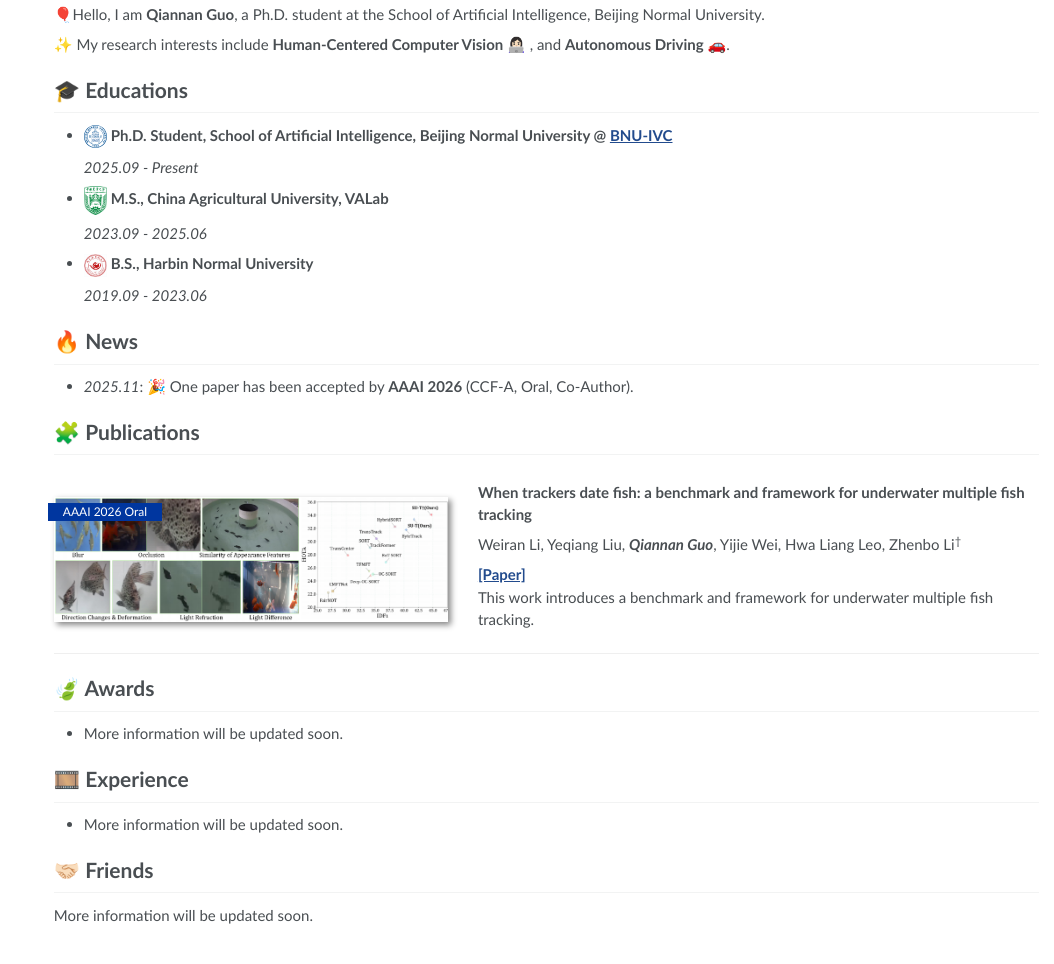
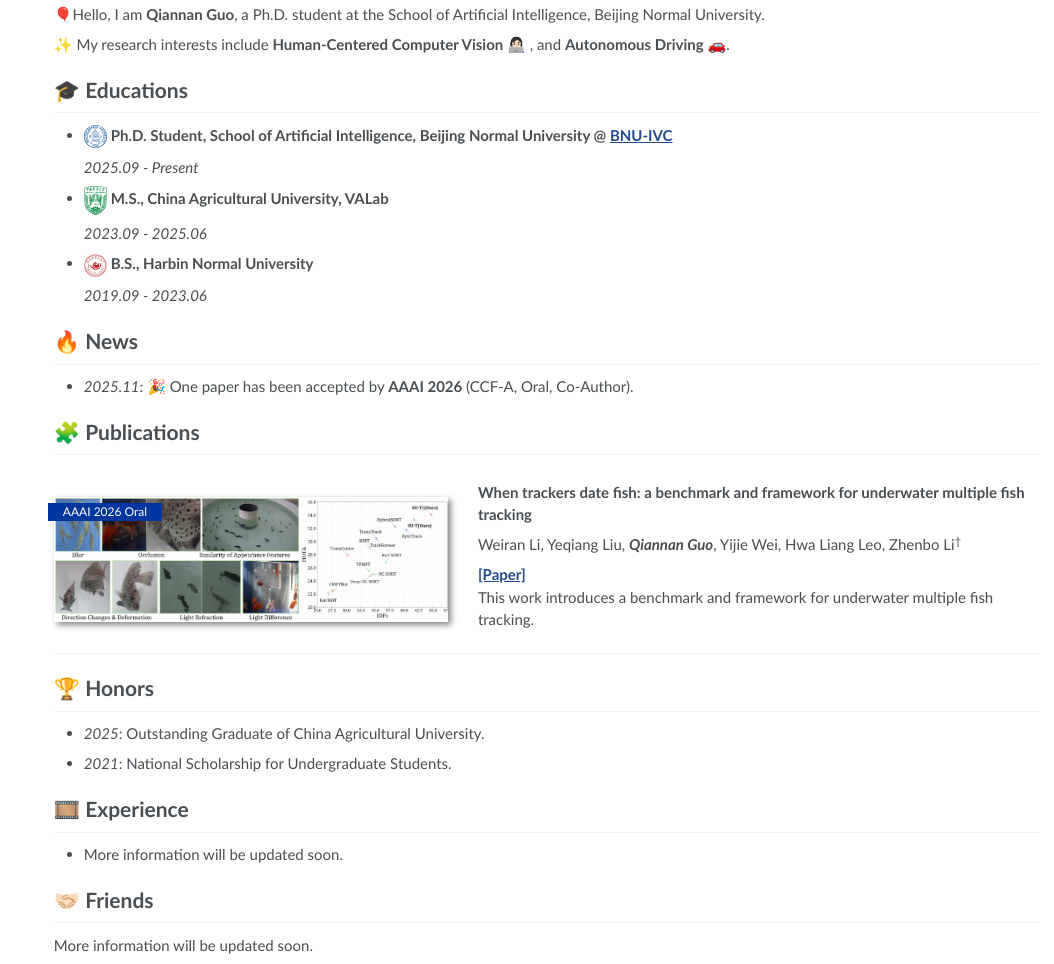
Before and after one commit to luckyG-1203/luckyG-1203.github.io, a Jekyll site: the page built from _pages/about.md, in a window 1280 px wide and 1137 px high, cut to the strip 173-1137 px from the top of the window. Shown: the whole strip, without its empty margins (226-1280 px from the left). Built offline with Jekyll 4.4.1, drawn with Linux system fonts in a browser that asks for light colours.

Commit message:
Update honors section

```diff
--- a/_pages/about.md
+++ b/_pages/about.md
@@ -48,9 +48,10 @@ This work introduces a benchmark and framework for underwater multiple fish trac
 </div>
 </div>
 
-# 🍃 Awards
+# 🏆 Honors
 
-- More information will be updated soon.
+- *2025*: Outstanding Graduate of China Agricultural University.
+- *2021*: National Scholarship for Undergraduate Students.
 
 # 🎞️ Experience
 
```
